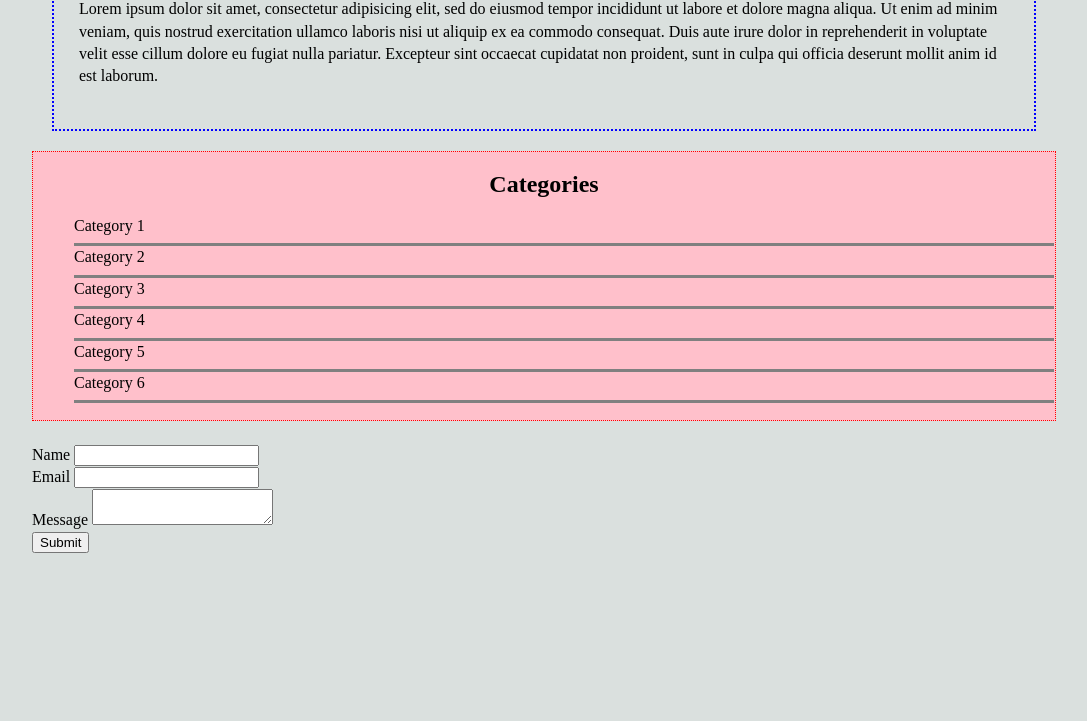
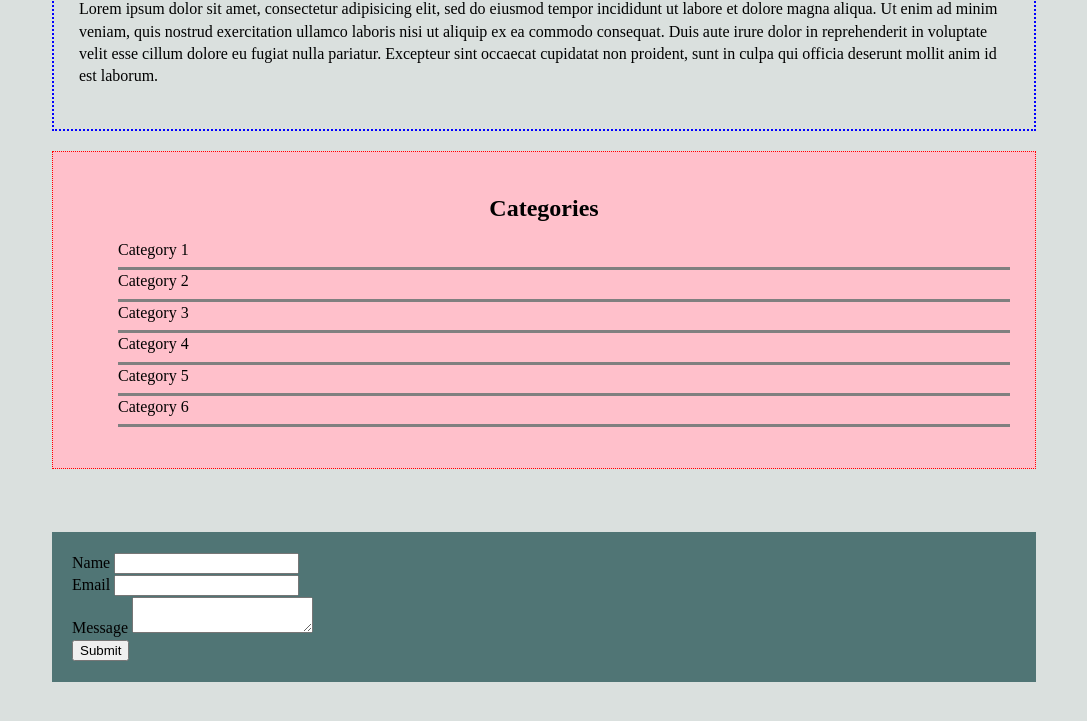
Before and after one commit to Bnjackson/practise-HTML-CSS, a plain HTML site: page index.html in a window 1280 px wide. Shown: the part 359-1080 px from the top of the page, without its empty margins (96-1183 px from the left). Drawn offline with Linux system fonts and the light colour scheme.

Commit message:
Update style.css

```diff
--- a/style.css
+++ b/style.css
@@ -71,7 +71,8 @@ a:active {
 .categories {
   border: 1px dotted red;
   background-color: pink;
-  padding: 1px;
+  padding: 25px;
+  margin: 20px;
 }
 
 .categories h2 {
@@ -80,11 +81,20 @@ a:active {
 
 .categories ul {
     list-style: none;
-    padding-left: -10px;
-}
+  }
 .categories li {
   padding-bottom: 6px;
   border-bottom-style: solid;
   border-bottom-color: grey;
+}
+
+.my-form {
+  margin: 20px;
+  padding: 20px;
+  background-color: #507575;
+}
+
+.my-form.form-group {
+
 
 }
```
